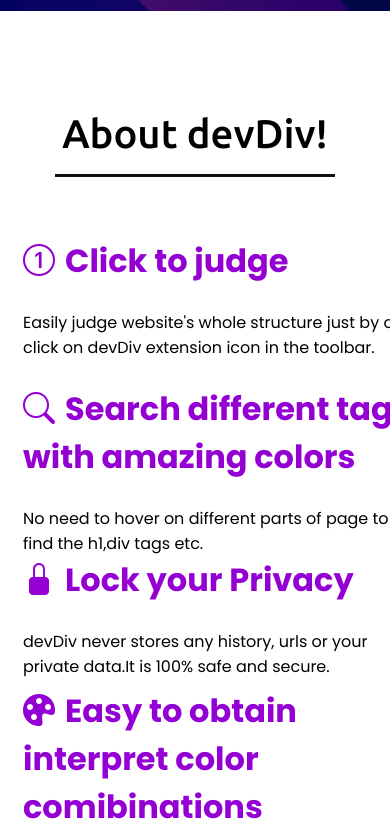
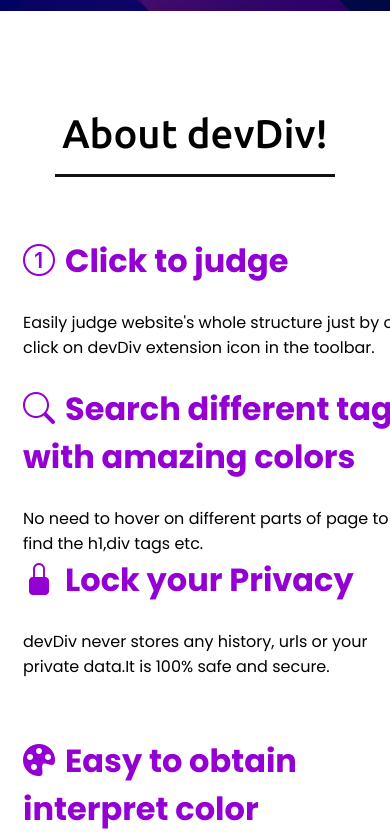
Before and after one commit to Shreyans2004/devDiv_webpage, a plain HTML site: page index.html in a window 390 px wide. Shown: the part 833-1665 px from the top of the page. Drawn offline with nearby package versions, Linux system fonts and the light colour scheme.

Commit message:
Update style.css some more responsiveness

```diff
--- a/style.css
+++ b/style.css
@@ -740,18 +740,32 @@
 }
 @media (max-width: 1000px) {
   #div_12_1 {
+
     flex-wrap: wrap;
     width:400px;
   }
   #div_12{
     height: 800px;
+    width:400px;
+
+
   }
   .about .title::after{
     display: none;
   }
 }
-#div_13{
-  height:450px;
+@media (max-width: 450px) {
+
+  #div_12{
+    height: 800px;
+    width:200px;
+  }
+  #div_13 {
+
+height: 500px;
+    width:400px;
+  }
+
 }
 
 
```
